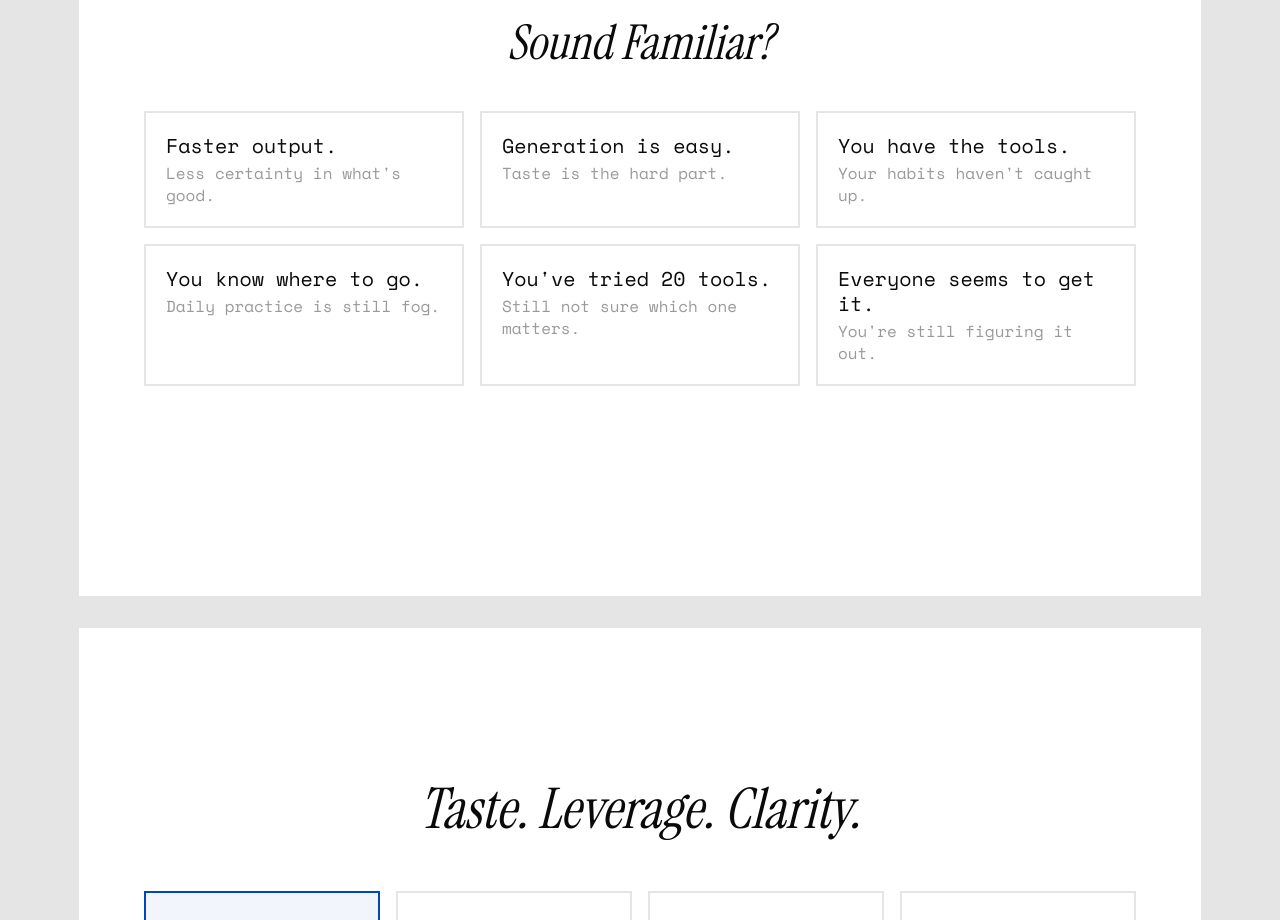
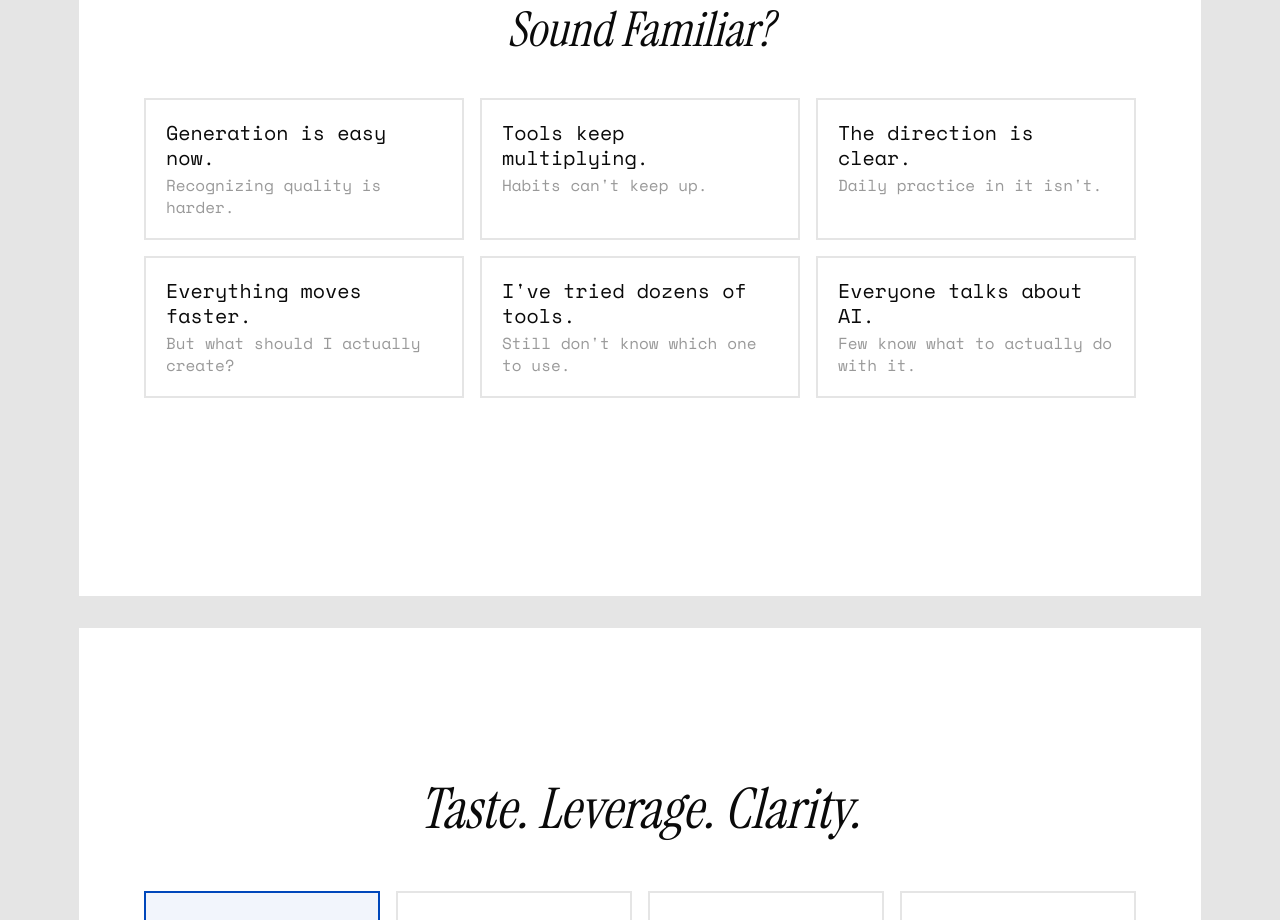
Before and after one commit to princeofwellness/researchlab, a Next.js app: page /public/onepager in a window 1280 px wide. Shown: the part 1900-2820 px from the top of the page. Built offline with nearby package versions, Linux system fonts and the light colour scheme.

Commit message:
Rewrite problem cards: elevated SK copy, personal tone, tighter punchlines

```diff
--- a/src/app/public/onepager/page.tsx
+++ b/src/app/public/onepager/page.tsx
@@ -26,12 +26,12 @@ export default function PublicOnePager() {
             problem: {
                 title: "Sound Familiar?",
                 cards: [
-                    { headline: "Faster output.", subline: "Less certainty in what's good." },
-                    { headline: "Generation is easy.", subline: "Taste is the hard part." },
-                    { headline: "You have the tools.", subline: "Your habits haven't caught up." },
-                    { headline: "You know where to go.", subline: "Daily practice is still fog." },
-                    { headline: "You've tried 20 tools.", subline: "Still not sure which one matters." },
-                    { headline: "Everyone seems to get it.", subline: "You're still figuring it out." }
+                    { headline: "Generation is easy now.", subline: "Recognizing quality is harder." },
+                    { headline: "Tools keep multiplying.", subline: "Habits can't keep up." },
+                    { headline: "The direction is clear.", subline: "Daily practice in it isn't." },
+                    { headline: "Everything moves faster.", subline: "But what should I actually create?" },
+                    { headline: "I've tried dozens of tools.", subline: "Still don't know which one to use." },
+                    { headline: "Everyone talks about AI.", subline: "Few know what to actually do with it." }
                 ]
             },
             session: {
@@ -98,12 +98,12 @@ export default function PublicOnePager() {
             problem: {
                 title: "Znie Povedome?",
                 cards: [
-                    { headline: "Rýchlejší výstup.", subline: "Menšia istota, čo je dobré." },
-                    { headline: "Generovať je ľahké.", subline: "Vkus je to ťažké." },
-                    { headline: "Nástroje máte.", subline: "Návyky ešte nie." },
-                    { headline: "Viete kam.", subline: "Denná prax je stále hmla." },
-                    { headline: "Vyskúšali ste 20 nástrojov.", subline: "Stále neviete, na ktorom záleží." },
-                    { headline: "Všetci to už vedia.", subline: "Vy to stále riešite." }
+                    { headline: "Generovať je dnes jednoduché.", subline: "Rozlíšiť kvalitu je ťažšie." },
+                    { headline: "Nástroje pribúdajú.", subline: "Návyky nestíhajú." },
+                    { headline: "Smer je zrejmý.", subline: "Každodenná prax v ňom nie." },
+                    { headline: "Všetko ide rýchlejšie.", subline: "Ale čo mám vlastne tvoriť?" },
+                    { headline: "Vyskúšal som desiatky nástrojov.", subline: "Stále neviem, ktorý použiť." },
+                    { headline: "Všetci o AI hovoria.", subline: "Málokto vie, čo s tým robiť." }
                 ]
             },
             session: {
```
